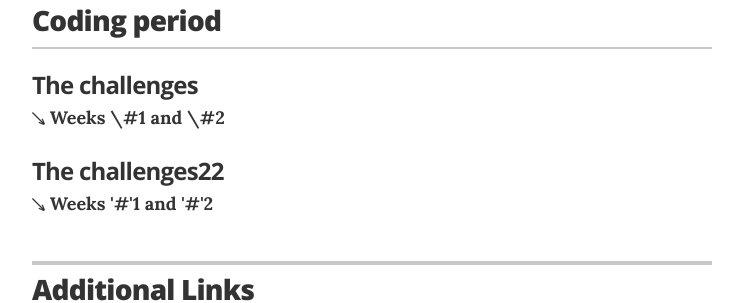
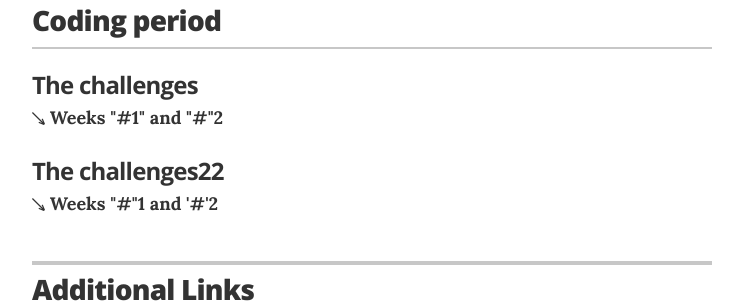
Before and after one commit to hariszaf/gsoc2021, a Jekyll site: the page built from index.html, in a window 1280 px wide and 900 px high, scrolled down 1856 px. Shown: the part 319-622 px from the top of the window, without its empty margins (268-1011 px from the left). Built offline with Jekyll 4.4.1, drawn with Linux system fonts in a browser that asks for light colours.

```diff
--- a/_data/coding.yml
+++ b/_data/coding.yml
@@ -1,4 +1,4 @@
-- time: Weeks \#1 and \#2
+- time: Weeks "#1" and "#"2
   task: The challenges
   summary: As expected, there is a great
   urls:
@@ -6,7 +6,7 @@
 
 
 
-- time: Weeks '#'1 and '#'2
+- time: Weeks "#"1 and '#'2
   task: The challenges22
   summary: As expected, there is a great
   urls:
```
